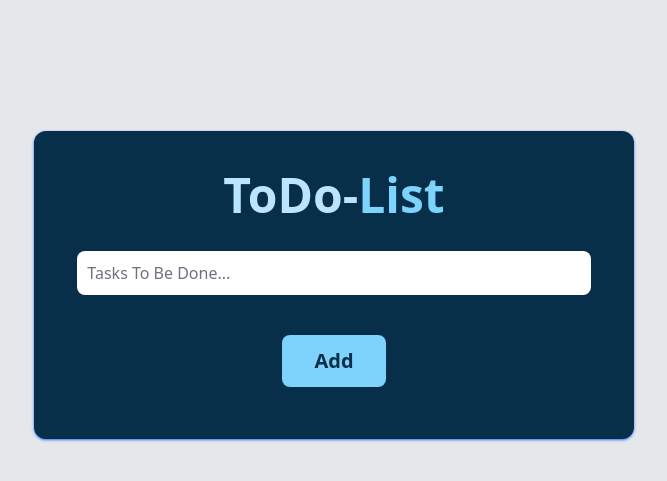
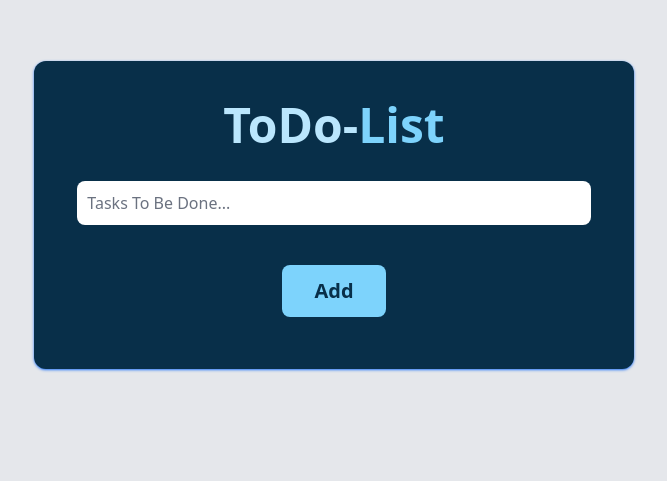
Before and after one commit to IniMichael/React-To-Do-List, a React (Vite) app: page / in a window 1280 px wide. Shown: the part 195-676 px from the top of the page, without its empty margins (306-973 px from the left). Built offline with nearby package versions, Linux system fonts and the light colour scheme.

Commit message:
re-edited CSS in app.jsx

```diff
--- a/src/App.jsx
+++ b/src/App.jsx
@@ -73,8 +73,7 @@ function App() {
   const [setCheckboxClicked] = useState(false);
 
   return (
-    <body className='py-10'>
-    <div className='bg-gray-200 w-full h-screen flex items-center my-5 pb-5 mb-5'>
+    <div className='bg-gray-200 w-full h-screen flex items-center px-5 my-5 pb-10 mb-10'>
       <div className='w-[600px] xxxxxl:w-[40%] xxxxl:w-[40%] xxxl:w-[50%] xxl:w-[50%] xl:w-[600px] lg:w-[600px] md:w-[600px] sm:w-[600px] xs:w-[90%] xxs:w-[95%] xxxs:w-[100%] xxxxs:w-[100%] mx-auto text-center bg-sky-950 shadow shadow-blue-500 p-5 rounded-[12px]'>
         <h1 className='text-5xl font-bold mb-8 text-sky-200 mt-5'>ToDo-<span className='header text-sky-300'>List</span></h1>
         <form onSubmit={handleForm}>
@@ -152,7 +151,6 @@ function App() {
         </div>
       </div>
     </div>
-    </body>
   );
 }
 
```
